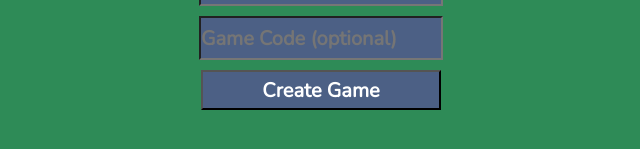
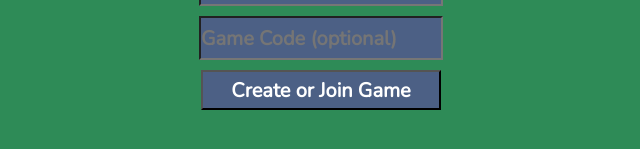
Before and after one commit to spennino/hearts, a React (Create React App) app in the folder client/: page / in a window 1280 px wide. Shown: the part 203-352 px from the top of the page, without its empty margins (319-959 px from the left). Built offline with nearby package versions, Linux system fonts and the light colour scheme.

Commit message:
Button label

```diff
--- a/client/src/App.js
+++ b/client/src/App.js
@@ -9,7 +9,7 @@ class App extends React.Component {
       gameCode: null,
       inputGameCode: '',
       playerName: '',
-      submitButtonLabel: 'Create Game',
+      submitButtonLabel: 'Create or Join Game',
       startGame: false,
       isFetching: false
     }
```
